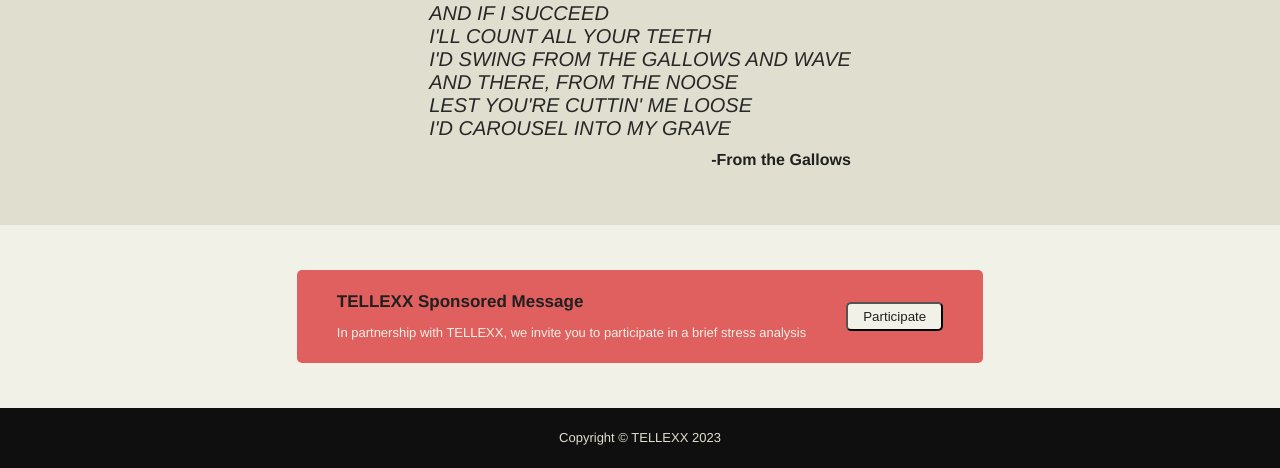
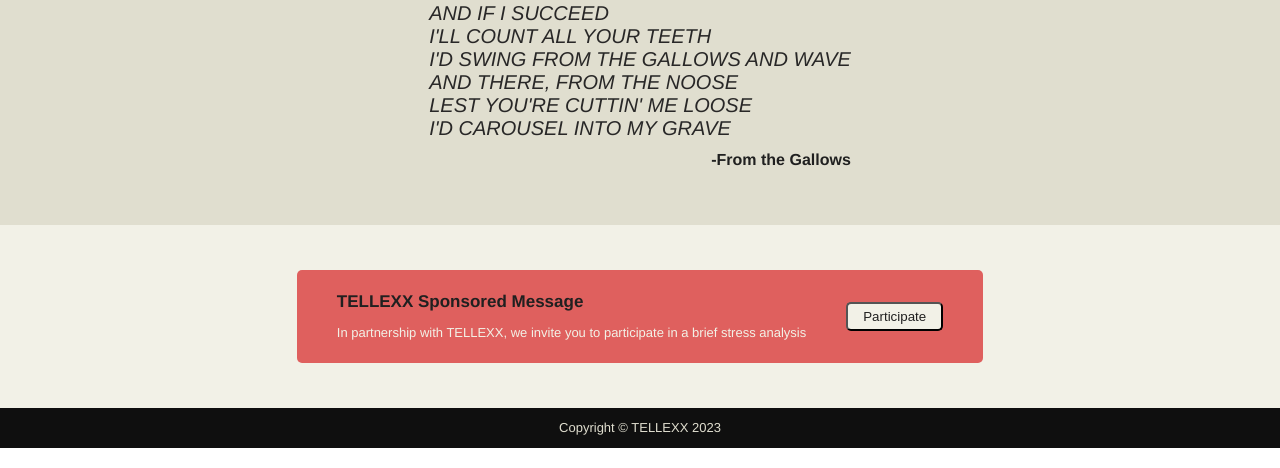
Before and after one commit to idksarah/project_landing_page, a plain HTML site: page index.html in a window 1280 px wide. Shown: the part 792-1260 px from the top of the page. Drawn offline with Linux system fonts and the light colour scheme.

Commit message:
Change height of footer

```diff
--- a/style.css
+++ b/style.css
@@ -202,9 +202,8 @@ ul {
   display: flex;
   background-color:#0f0f0f;
   color: #e0decf;
-  height: 60px;
+  height: 5vh;
   align-items: center;
-  flex: 1;
 }
 
 .TELLEXX_logo {
```
